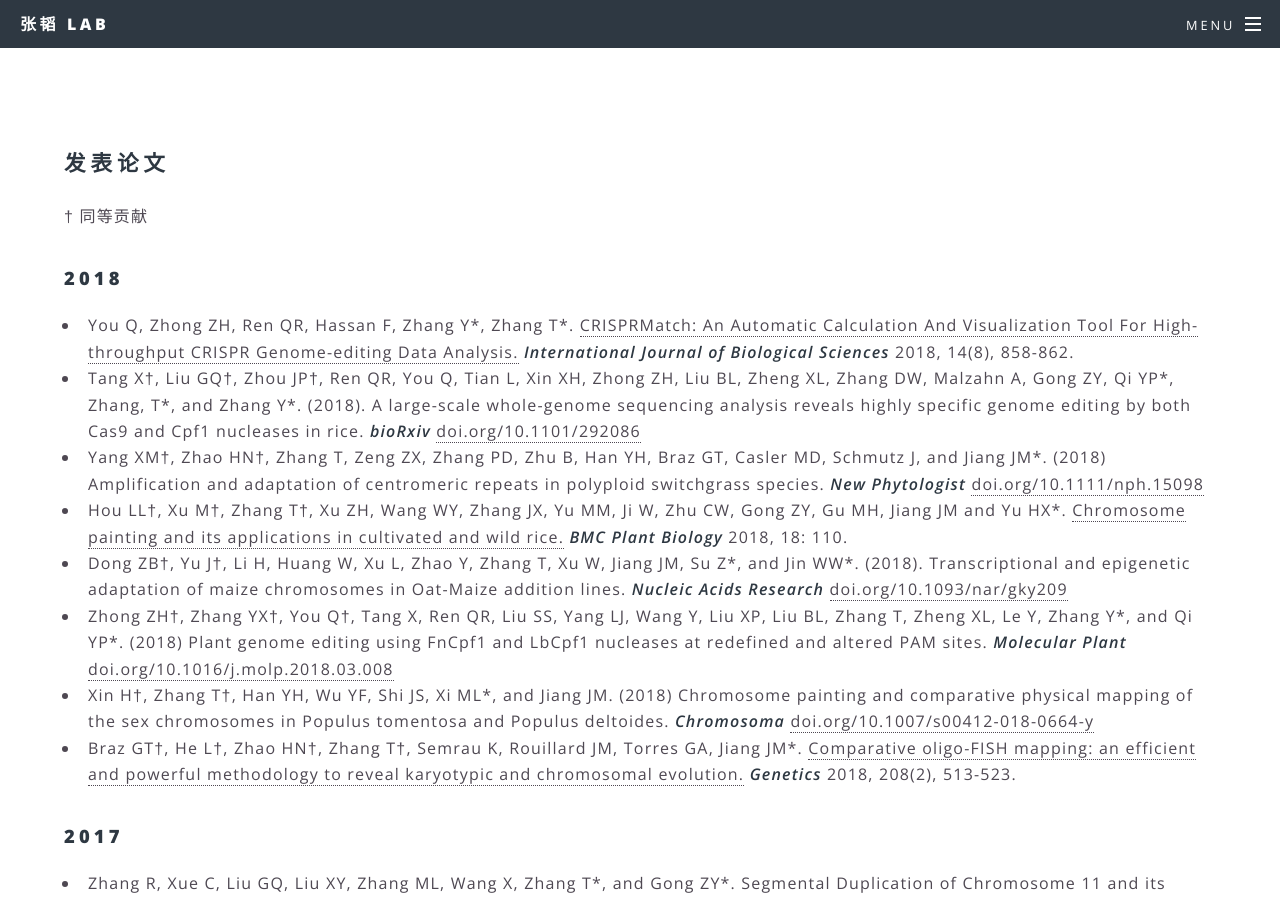
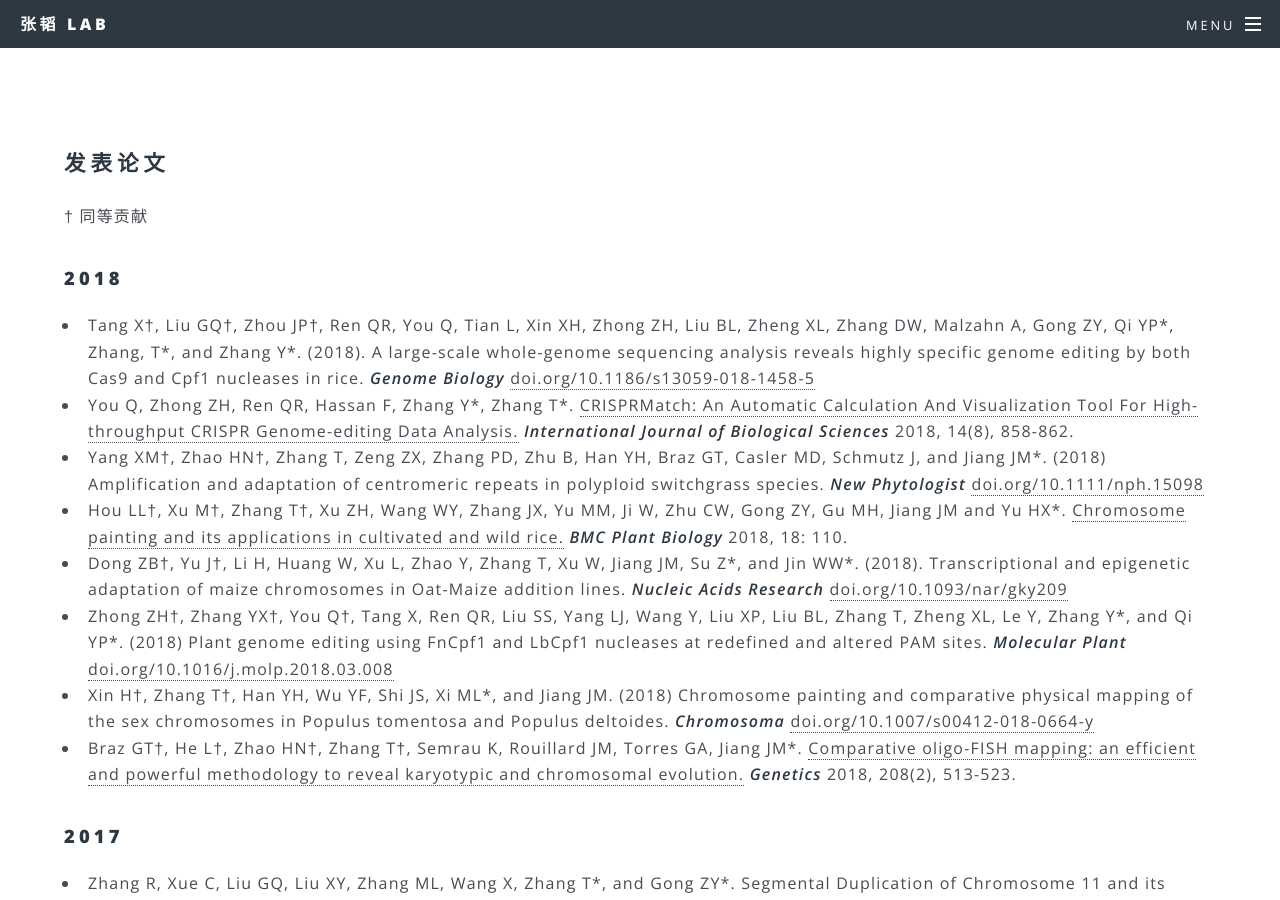
Before and after one commit to zhangtaolab/zhangtaolab.github.io, a Jekyll site: the page built from _pages/publication.md, in a window 1280 px wide and 900 px high. Built offline with Jekyll 4.4.1, drawn with Linux system fonts in a browser that asks for light colours.

Commit message:
genome biology

```diff
--- a/_pages/publication.md
+++ b/_pages/publication.md
@@ -6,8 +6,8 @@ title: 发表论文
 † 同等贡献
 
 ### 2018
+- Tang X†, Liu GQ†, Zhou JP†, Ren QR, You Q, Tian L, Xin XH, Zhong ZH, Liu BL, Zheng XL, Zhang DW, Malzahn A, Gong ZY, Qi YP\*, Zhang, T\*, and Zhang Y\*. (2018). A large-scale whole-genome sequencing analysis reveals highly specific genome editing by both Cas9 and Cpf1 nucleases in rice. _**Genome Biology**_ [doi.org/10.1186/s13059-018-1458-5](https://doi.org/10.1186/s13059-018-1458-5)
 - You Q, Zhong ZH, Ren QR, Hassan F, Zhang Y\*, Zhang T\*. [CRISPRMatch: An Automatic Calculation And Visualization Tool For High-throughput CRISPR Genome-editing Data Analysis.](http://www.ijbs.com/v14p0858.htm) _**International Journal of Biological Sciences**_ 2018, 14(8), 858-862.
-- Tang X†, Liu GQ†, Zhou JP†, Ren QR, You Q, Tian L, Xin XH, Zhong ZH, Liu BL, Zheng XL, Zhang DW, Malzahn A, Gong ZY, Qi YP\*, Zhang, T\*, and Zhang Y\*. (2018). A large-scale whole-genome sequencing analysis reveals highly specific genome editing by both Cas9 and Cpf1 nucleases in rice. _**bioRxiv**_ [doi.org/10.1101/292086](https://doi.org/10.1101/292086)
 - Yang XM†, Zhao HN†, Zhang T, Zeng ZX, Zhang PD, Zhu B, Han YH, Braz GT, Casler MD, Schmutz J, and Jiang JM\*. (2018) Amplification and adaptation of centromeric repeats in polyploid switchgrass species. _**New Phytologist**_ [doi.org/10.1111/nph.15098](https://nph.onlinelibrary.wiley.com/doi/10.1111/nph.15098)
 - Hou LL†, Xu M†, Zhang T†, Xu ZH, Wang WY, Zhang JX, Yu MM, Ji W, Zhu CW, Gong ZY, Gu MH, Jiang JM and Yu HX\*. [Chromosome painting and its applications in cultivated and wild rice.](https://rdcu.be/UyBT) _**BMC Plant Biology**_ 2018, 18: 110.
 - Dong ZB†, Yu J†, Li H, Huang W, Xu L, Zhao Y, Zhang T, Xu W, Jiang JM, Su Z\*, and Jin WW\*. (2018). Transcriptional and epigenetic adaptation of maize chromosomes in Oat-Maize addition lines. _**Nucleic Acids Research**_ [doi.org/10.1093/nar/gky209](https://doi.org/10.1093/nar/gky209)
```
